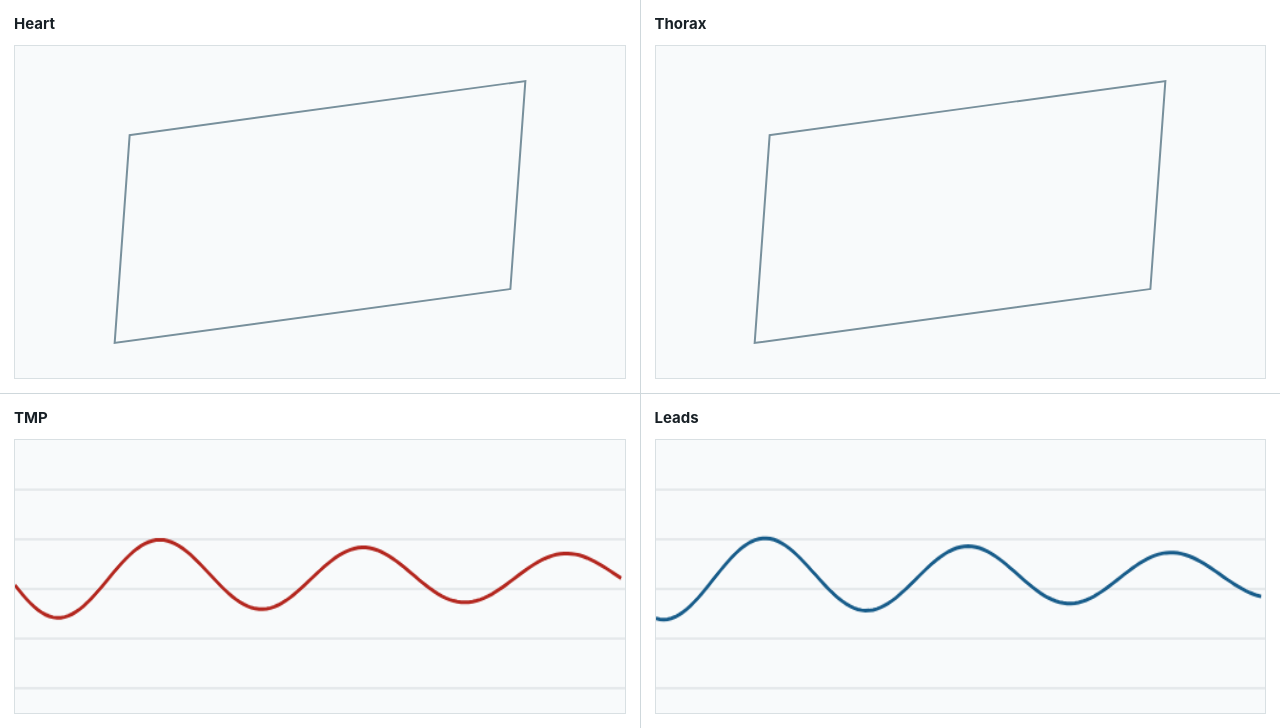
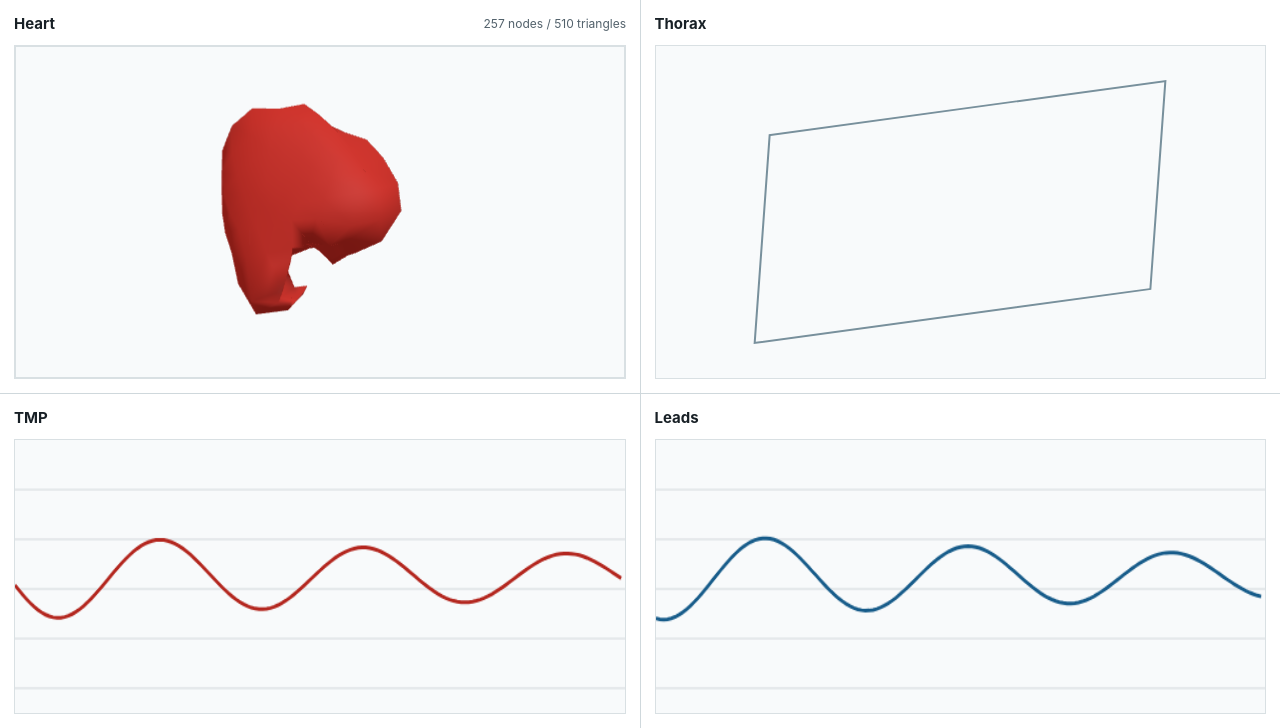
Before and after one commit to dnrohr/ecgsim, a PHP site: page / in a window 1280 px wide. Shown: the part 72-800 px from the top of the page. Run offline with PHP 8.4, Linux system fonts and the light colour scheme; some libraries are stand-ins or nearby versions.

Commit message:
Render heart geometry prototype

```diff
--- a/app/viewer/index.html
+++ b/app/viewer/index.html
@@ -5,6 +5,13 @@
     <meta name="viewport" content="width=device-width, initial-scale=1">
     <title>ECGSIM Viewer</title>
     <link rel="stylesheet" href="./src/styles.css">
+    <script type="importmap">
+      {
+        "imports": {
+          "three": "./node_modules/three/build/three.module.js"
+        }
+      }
+    </script>
   </head>
   <body>
     <main class="viewer-shell" data-viewer-shell>
@@ -17,8 +24,11 @@
       </header>
       <section class="workspace" aria-label="ECGSIM views">
         <section class="pane pane-heart" data-pane="heart">
-          <h2>Heart</h2>
-          <div class="viewport" data-heart-viewport></div>
+          <div class="pane-header">
+            <h2>Heart</h2>
+            <output data-heart-metadata>--</output>
+          </div>
+          <div class="viewport heart-viewport" data-heart-viewport></div>
         </section>
         <section class="pane pane-thorax" data-pane="thorax">
           <h2>Thorax</h2>
--- a/app/viewer/package.json
+++ b/app/viewer/package.json
@@ -6,5 +6,8 @@
   "scripts": {
     "dev": "node scripts/dev-server.mjs",
     "test": "node scripts/smoke.mjs"
+  },
+  "dependencies": {
+    "three": "^0.185.0"
   }
 }
--- a/app/viewer/src/main.js
+++ b/app/viewer/src/main.js
@@ -1,5 +1,81 @@
+import * as THREE from "three";
+
 const status = document.querySelector("[data-case-status]");
 const shell = document.querySelector("[data-viewer-shell]");
+const heartViewport = document.querySelector("[data-heart-viewport]");
+const heartMetadata = document.querySelector("[data-heart-metadata]");
+
+function buildHeartGeometry(fixture) {
+  const geometry = new THREE.BufferGeometry();
+  const positions = new Float32Array(fixture.points.flat());
+  const indices = fixture.triangles.flat();
+
+  geometry.setAttribute("position", new THREE.BufferAttribute(positions, 3));
+  geometry.setIndex(indices);
+  geometry.center();
+  geometry.computeVertexNormals();
+  geometry.computeBoundingSphere();
+
+  return geometry;
+}
+
+function mountHeart(fixture) {
+  if (!heartViewport || !heartMetadata) {
+    throw new Error("Heart viewport did not mount");
+  }
+
+  const scene = new THREE.Scene();
+  scene.background = new THREE.Color(0xf8fafb);
+
+  const camera = new THREE.PerspectiveCamera(36, 1, 0.01, 10);
+  camera.position.set(0, 0, 0.32);
+  camera.lookAt(0, 0, 0);
+
+  const renderer = new THREE.WebGLRenderer({ antialias: true, preserveDrawingBuffer: true });
+  renderer.setPixelRatio(Math.min(window.devicePixelRatio, 2));
+  renderer.setSize(heartViewport.clientWidth, heartViewport.clientHeight);
+  heartViewport.appendChild(renderer.domElement);
+
+  const mesh = new THREE.Mesh(
+    buildHeartGeometry(fixture),
+    new THREE.MeshStandardMaterial({
+      color: 0xb3261e,
+      roughness: 0.72,
+      metalness: 0.04,
+      side: THREE.DoubleSide,
+    }),
+  );
+  mesh.rotation.set(-0.35, 0.2, 0.08);
+  scene.add(mesh);
+
+  scene.add(new THREE.HemisphereLight(0xffffff, 0xb8c3c8, 2.6));
+  const keyLight = new THREE.DirectionalLight(0xffffff, 2.2);
+  keyLight.position.set(2, 3, 4);
+  scene.add(keyLight);
+
+  const resize = () => {
+    const width = heartViewport.clientWidth;
+    const height = heartViewport.clientHeight;
+    camera.aspect = width / height;
+    camera.position.z = width < 480 ? 0.42 : 0.32;
+    camera.lookAt(0, 0, 0);
+    camera.updateProjectionMatrix();
+    renderer.setSize(width, height, false);
+  };
+
+  const observer = new ResizeObserver(resize);
+  observer.observe(heartViewport);
+  resize();
+
+  heartMetadata.value = `${fixture.pointCount} nodes / ${fixture.triangleCount} triangles`;
+
+  function animate() {
+    mesh.rotation.y += 0.006;
+    renderer.render(scene, camera);
+    requestAnimationFrame(animate);
+  }
+  animate();
+}
 
 function drawTrace(canvas, color, phase) {
   const context = canvas.getContext("2d");
@@ -29,11 +105,18 @@ function drawTrace(canvas, color, phase) {
   context.stroke();
 }
 
-function mount() {
+async function mount() {
   if (!shell || !status) {
     throw new Error("Viewer shell did not mount");
   }
+  const heartFixture = await fetch("./public/fixtures/heart.json").then((response) => {
+    if (!response.ok) {
+      throw new Error(`Unable to load heart fixture: ${response.status}`);
+    }
+    return response.json();
+  });
   shell.dataset.ready = "true";
+  mountHeart(heartFixture);
   drawTrace(document.querySelector("[data-tmp-canvas]"), "#b3261e", 0.2);
   drawTrace(document.querySelector("[data-leads-canvas]"), "#175c8a", 1.3);
 }
--- a/app/viewer/src/styles.css
+++ b/app/viewer/src/styles.css
@@ -70,6 +70,23 @@ h2 {
   background: #ffffff;
 }
 
+.pane-header {
+  min-width: 0;
+  display: flex;
+  align-items: center;
+  justify-content: space-between;
+  gap: 12px;
+}
+
+.pane-header output {
+  min-width: 0;
+  overflow: hidden;
+  color: #52616b;
+  font-size: 12px;
+  text-overflow: ellipsis;
+  white-space: nowrap;
+}
+
 .viewport,
 canvas {
   width: 100%;
@@ -82,12 +99,17 @@ canvas {
   position: relative;
 }
 
-.viewport::before {
+.pane-thorax .viewport::before {
   content: "";
   position: absolute;
   inset: 18%;
   border: 2px solid #78909c;
   transform: skew(-12deg) rotate(-8deg);
+}
+
+.heart-viewport canvas {
+  display: block;
+  height: 100%;
 }
 
 canvas {
```
Also changed, not shown: app/viewer/public/fixtures/heart.json (added, +1 -0 lines), app/viewer/scripts/smoke.mjs (+8 -0 lines), docs/development.md (+20 -0 lines), docs/tasks/0009-render-heart-geometry-prototype.md (+6 -0 lines), app/viewer/package-lock.json (added), docs/tasks/README.md, 2 other files.
